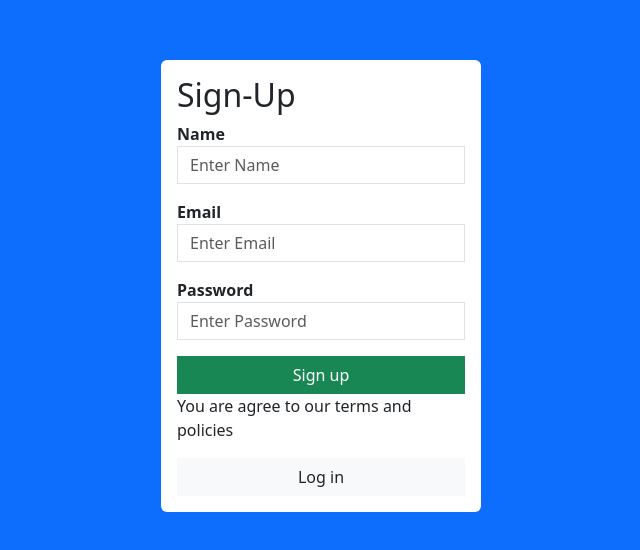
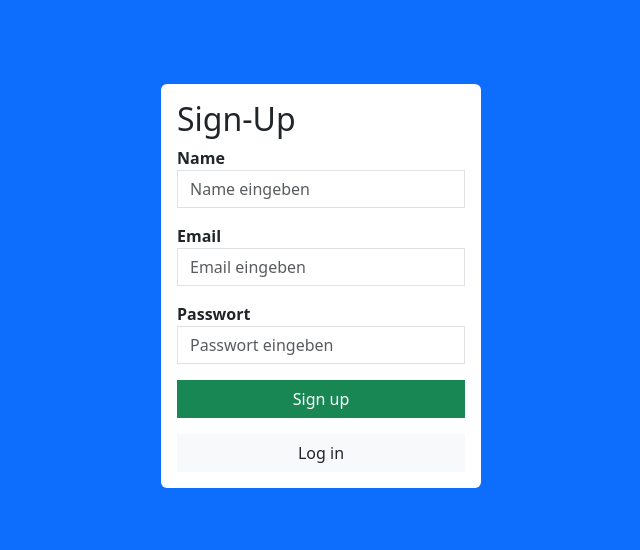
Before and after one commit to noahburren/Abschlussprojekt_2024_API-1_noabur_Board_-GamificationAndroidApplication-, a React (Create React App) app in the folder frontend/: page /signup in a window 1280 px wide. Shown: the part 114-664 px from the top of the page, without its empty margins (319-959 px from the left). Built offline with nearby package versions, Linux system fonts and the light colour scheme.

Commit message:
alles übersetzt

```diff
--- a/frontend/src/Exercises.js
+++ b/frontend/src/Exercises.js
@@ -30,7 +30,8 @@ const Exercises = () => {
         );
         setExercises(response.data);
       } catch (error) {
-        console.error("Error fetching exercises:", error);
+        console.error("Fehler beim Laden der Übungen:", error);
+        alert("Fehler beim Laden der Übungen.");
       }
     };
 
@@ -46,6 +47,11 @@ const Exercises = () => {
   };
 
   const handleSaveExercises = async () => {
+    if (!selectedDay) {
+      alert("Bitte wählen Sie einen Tag aus.");
+      return;
+    }
+
     try {
       await axios.post("http://localhost:8081/user-exercises", {
         userId,
@@ -57,10 +63,10 @@ const Exercises = () => {
         day: selectedDay,
         category,
       });
-      alert("Exercises and day saved successfully!");
+      alert("Übungen und Tag erfolgreich gespeichert!");
     } catch (error) {
-      console.error("Error saving exercises or day:", error);
-      alert("Error saving exercises or day.");
+      console.error("Fehler beim Speichern der Übungen oder des Tages:", error);
+      alert("Fehler beim Speichern der Übungen oder des Tages.");
     }
   };
 
@@ -69,11 +75,11 @@ const Exercises = () => {
       await axios.delete(`http://localhost:8081/user-exercises/${category}`, {
         data: { userId },
       });
-      alert("Exercises deleted successfully!");
+      alert("Übungen erfolgreich gelöscht!");
       setSelectedExercises([]);
     } catch (error) {
-      console.error("Error deleting exercises:", error);
-      alert("Error deleting exercises.");
+      console.error("Fehler beim Löschen der Übungen:", error);
+      alert("Fehler beim Löschen der Übungen.");
     }
   };
 
@@ -129,7 +135,7 @@ const Exercises = () => {
           </button>
         </div>
         <button className="btn btn-primary mt-3" onClick={handleNavigateToHome}>
-          Zurück zu Home
+          Zurück zu deinen Übungen
         </button>
       </div>
     </div>
--- a/frontend/src/Login.js
+++ b/frontend/src/Login.js
@@ -35,7 +35,7 @@ function Login() {
             login({ userId: res.data.userId }); // Benutzer-ID im AuthContext speichern
             navigate("/home");
           } else {
-            alert("No record existed");
+            alert("Kein Account gefunden");
           }
         })
         .catch((err) => console.log(err));
@@ -53,7 +53,7 @@ function Login() {
             </label>
             <input
               type="email"
-              placeholder="Enter Email"
+              placeholder="Email eingeben"
               name="email"
               onChange={handleInput}
               className="form-control rounded-0"
@@ -64,11 +64,11 @@ function Login() {
           </div>
           <div className="mb-3">
             <label htmlFor="password">
-              <strong>Password</strong>
+              <strong>Passwort</strong>
             </label>
             <input
               type="password"
-              placeholder="Enter Password"
+              placeholder="Password eingeben"
               name="password"
               onChange={handleInput}
               className="form-control rounded-0"
@@ -80,12 +80,12 @@ function Login() {
           <button type="submit" className="btn btn-success w-100 rounded-0">
             Log in
           </button>
-          <p>You agree to our terms and policies</p>
+          <p></p>
           <Link
             to="/signup"
             className="btn btn-default w-100 bg-light rounded-0 text-decoration-none"
           >
-            Create Account
+            Account erstellen
           </Link>
         </form>
       </div>
--- a/frontend/src/LoginValidation.js
+++ b/frontend/src/LoginValidation.js
@@ -4,15 +4,21 @@ function Validation(values) {
   const password_pattern = /^(?=.*\d)(?=.*[a-z])(?=.*[A-Z])[a-zA-Z0-9]{8,}$/;
 
   if (!values.email) {
-    errors.email = "Email should not be empty";
+    errors.email = "Email darf nicht leer sein";
   } else if (!email_pattern.test(values.email)) {
-    errors.email = "Invalid Email";
+    errors.email = "Ungültige Email";
   }
 
   if (!values.password) {
-    errors.password = "Password should not be empty";
+    errors.password = "Passwort darf nicht leer sein";
+  } else if (values.password.length < 8) {
+    errors.password = "Passwort muss mindestens 8 Zeichen lang sein";
+  } else if (!/\d/.test(values.password)) {
+    errors.password = "Passwort muss mindestens eine Zahl enthalten";
+  } else if (!/[A-Z]/.test(values.password)) {
+    errors.password = "Passwort muss mindestens einen Großbuchstaben enthalten";
   } else if (!password_pattern.test(values.password)) {
-    errors.password = "Invalid Password";
+    errors.password = "Passwort entspricht nicht den Vorgaben";
   }
 
   return errors;
--- a/frontend/src/Signup.js
+++ b/frontend/src/Signup.js
@@ -44,7 +44,7 @@ function Signup() {
             </label>
             <input
               type="text"
-              placeholder="Enter Name"
+              placeholder="Name eingeben"
               name="name"
               onChange={handeInput}
               className="form-control rounded-0"
@@ -57,7 +57,7 @@ function Signup() {
             </label>
             <input
               type="email"
-              placeholder="Enter Email"
+              placeholder="Email eingeben"
               name="email"
               onChange={handeInput}
               className="form-control rounded-0"
@@ -68,11 +68,11 @@ function Signup() {
           </div>
           <div className="mb-3">
             <label htmlFor="password">
-              <strong>Password</strong>
+              <strong>Passwort</strong>
             </label>
             <input
               type="password"
-              placeholder="Enter Password"
+              placeholder="Passwort eingeben"
               name="password"
               onChange={handeInput}
               className="form-control rounded-0"
@@ -84,7 +84,7 @@ function Signup() {
           <button type="submit" className="btn btn-success w-100 rounded-0">
             Sign up
           </button>
-          <p>You are agree to our terms and policies</p>
+          <p></p>
           <Link
             to="/"
             className="btn btn-default w-100 bg-light rounded-0 text-decoration-none"
--- a/frontend/src/SignupValidation.js
+++ b/frontend/src/SignupValidation.js
@@ -4,23 +4,23 @@ function Validation(values) {
   const password_pattern = /^(?=.*\d)(?=.*[a-z])(?=.*[A-Z])[a-zA-Z0-9]{8,}$/;
 
   if (values.name === "") {
-    error.name = "Name should not be empty";
+    error.name = "Name darf nicht leer sein";
   } else {
     error.name = "";
   }
 
   if (values.email === "") {
-    error.email = "Email should not be empty";
+    error.email = "Email darf nicht leer sein";
   } else if (!email_pattern.test(values.email)) {
-    error.email = "Invalid Email";
+    error.email = "Ungültige Email";
   } else {
     error.email = "";
   }
 
   if (values.password === "") {
-    error.password = "Password should not be empty";
+    error.password = "Password darf nicht leer sein";
   } else if (!password_pattern.test(values.password)) {
-    error.password = "Invalid Password";
+    error.password = "Ungültiges Password";
   } else {
     error.password = "";
   }
```
